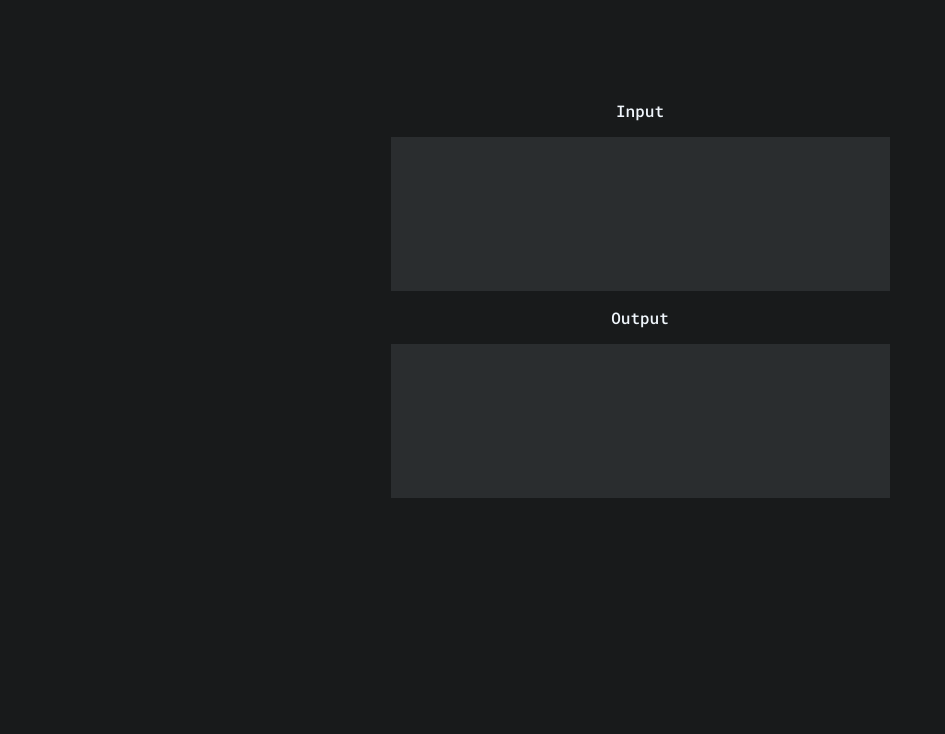
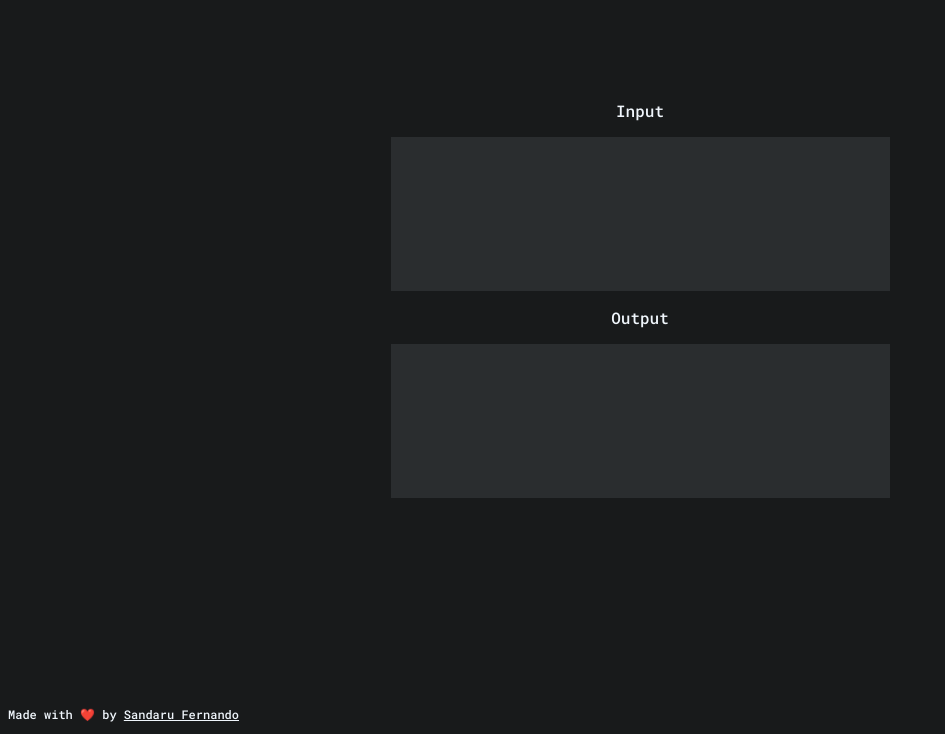
Before and after one commit to sandaruonline/ROT13, a plain HTML site: page index.html in a window 1280 px wide. Shown: the part 66-800 px from the top of the page, without its empty margins (0-945 px from the left). Drawn offline with Linux system fonts and the light colour scheme.

Commit message:
minor changes

```diff
--- a/index.html
+++ b/index.html
@@ -34,6 +34,16 @@
             display: block;
             text-align: center;
         }
+        footer {
+            position: absolute;
+            bottom: 0;
+            width: fit-content;
+            height: 2.5rem;
+            font-size: 12px;
+        }
+        a, a:hover, a:focus, a:active {
+            color: inherit;
+        }
     </style>
     <title>ROT13 Encoder &amp; Decoder</title>
 	<script type="text/javascript">
@@ -53,5 +63,8 @@
     <p><textarea id="input" cols="60" rows="10" onkeyup="update()" onchange="update()" autofocus></textarea></p>
     <label for="output">Output</label>
     <p><textarea id="output" cols="60" rows="10" readonly></textarea></p>
+    <footer>
+        <p>Made with ❤️ by <a href="https://github.com/sandaruonline" target="_blank">Sandaru Fernando</a></p>
+    </footer>
 </body>
 </html>
```
